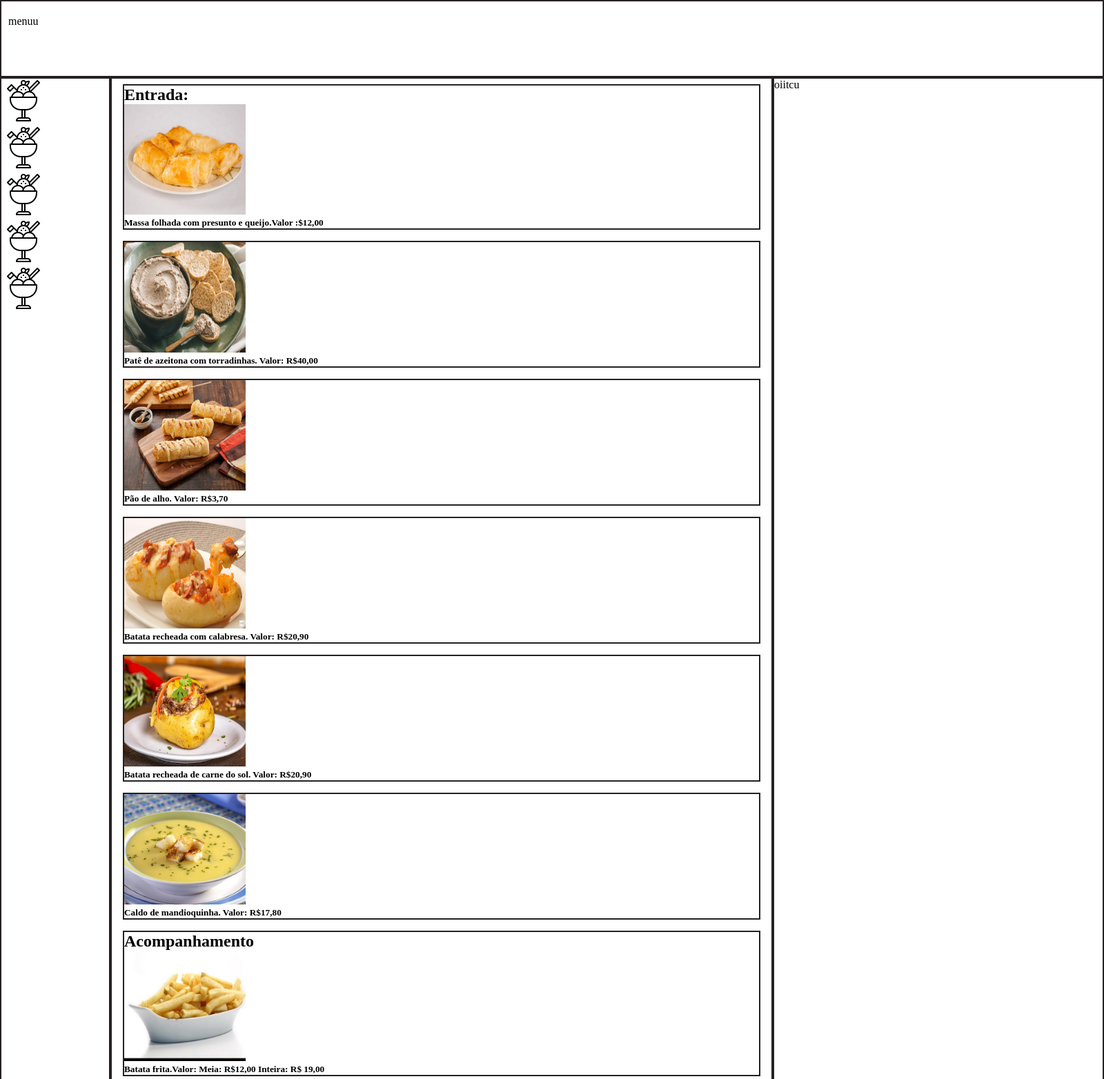
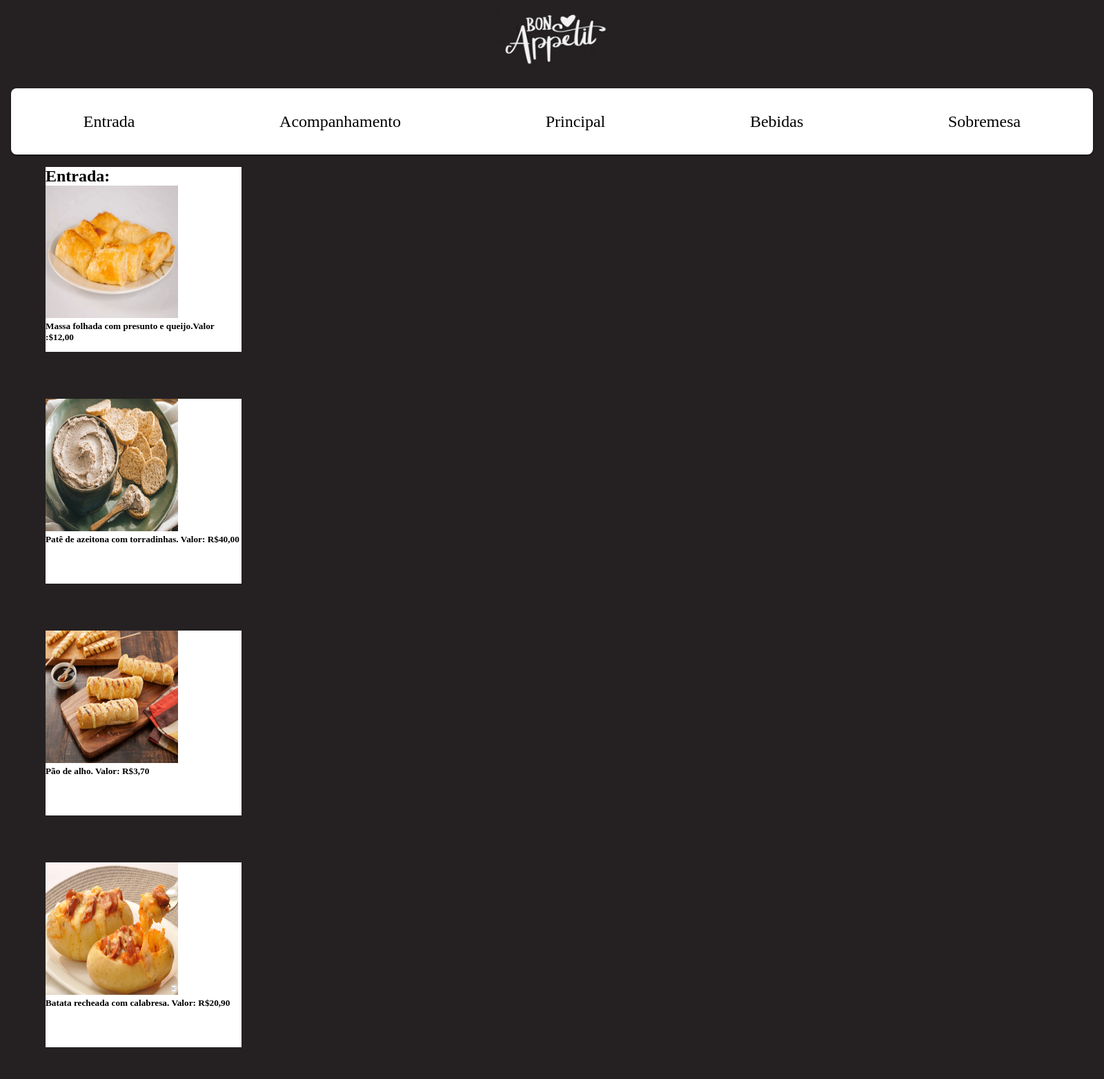
Before and after one commit to Juliana-so003/Restaurante, a PHP site: page /html/telacardapio.html in a window 1600 px wide. Shown: the top 1564 px of the page at 69% size. Run offline with PHP 8.4, Linux system fonts and the light colour scheme.

Commit message:
fiz o menu do cardápio

```diff
--- a/sistema cliente/css/Cardapio.css
+++ b/sistema cliente/css/Cardapio.css
@@ -4,54 +4,38 @@
   box-sizing:border-box;
 }
 body {
-  display: grid;
-  grid-template-columns: 3fr;
-  grid-template-areas:
-    "x x x"
-    "a b c"
-    "a b c";
+  display: flex;
+  justify-content: center;
+  flex-direction: column;
+  background:#252122;
 }
 #menu{
-  grid-area: x;
+  left: 27em;
   border: 2px solid #252122;
-    height: 7em;
-    padding: 20px 10px 10px 10px;
-    justify-content: space-between;
-    align-items: center;
-    width: 100
+  border-radius:50%;
+    height: 5em;
+    padding-top:2em;
+    width: 5em ;
+    background: red;
+    position: relative;
 }
-#container1{
-  grid-area: a;
-  display: flex;
-  flex-direction: column;
-  height: 50%;
-  width: 10em;
-  border: 2px solid #252122;
+#p_menu{
+  color:white;
+  text-align:center;
+  position: relative;
+  font-size: 1em;
+}
 
-}
 .img_icone{
   height: 4em;
   width: 4em;
 }
-#container2 {
-  grid-area: b;
-  display: flex;
-  flex-direction: column;
-  height: 100%;
-  width: 60em;
-  border: 2px solid #252122;
-  position: relative;
-}
-.img_container2{
-  height: 10em;
-  width: 11em;
-}
+
 .pratos{
   margin: 0.5em 1em;
   border: 2px solid #252122;
 }
 #container3 {
-  grid-area: c;
   display: flex;
   flex-direction: column;
   height: 100%;
@@ -59,3 +43,22 @@ body {
   border: 2px solid #252122;
   position: relative;
 }
+#logo {
+  width: 10em;
+  height: 5em;
+  left: 45%;
+  position: relative;
+  top:1em;
+}
+.img_container2{
+  height: 12em;
+  width: 12em;
+}
+.pratos{
+  flex-direction: column;
+  display: flexf;
+  background: white;
+  height: 17em;
+  width: 18em;
+  margin: 4em;
+}
--- /dev/null
+++ b/sistema cliente/css/Cardapio2.css
@@ -0,0 +1,81 @@
+a:link{
+       text-decoration:none;
+        color: #000;
+   }
+   a:visited{
+    color: #000;
+   }
+   a:hover{
+       color:  #32CD32;
+   }
+
+		.container1{
+		  position: relative;
+            width: 98%;
+            height: 6em;
+            left: 1em;
+            top: 3em;
+			background: white;
+			border-radius:8px;
+			align-items: center;
+			justify-content: space-around;
+			display: flex;
+
+			box-shadow: 0 1px 3px 0 rgba(0,0,0,0.1), 0 1px 2px 0 rgba(0,0,0,0.6);
+
+        }
+
+		label{
+			margin: 0 10px;
+			color: #000;
+
+		}
+
+		input[type="radio"] {
+		display: none;
+		}
+		input[type="radio"]:hover+label {
+					color: #32CD32;
+				}
+		.selecione-elemento{
+			background:  #32CD32;
+			width: 6em;
+			height: 7px;
+			position: absolute;
+			left: 85px;
+			top: 70%;
+            border-radius: 5px;
+			transition: 0.25s easy-out;
+          visibility: hidden;
+		}
+        input[id="radio0"]:hover~.selecione-elemento{
+					transform:translateX(-3.1em);
+                   visibility: visible;
+				}
+		input[id="radio1"]:hover~.selecione-elemento{
+					transform:translateX(7em);
+              visibility: visible;
+              width: 12rem;
+				}
+		input[id="radio2"]:hover~.selecione-elemento{
+					transform:translateX(23.5em);
+					width: 7em;
+          visibility: visible;
+				}
+		input[id="radio3"]:hover~.selecione-elemento{
+					transform:translateX(34.5em);
+                     visibility: visible;
+				}
+        input[id="radio4"]:hover~.selecione-elemento{
+            transform:translateX(44.3em);
+            width: 8.5rem;
+             visibility: visible;
+        }
+
+
+   .p{
+       font-size: 1.5em;
+line-height: 1em;
+position: relative;
+
+   }
--- a/sistema cliente/html/telacardapio.html
+++ b/sistema cliente/html/telacardapio.html
@@ -8,32 +8,43 @@
   <title>Cardapio</title>
 
   <link rel="stylesheet" href="../css/Cardapio.css">
+
+  <link rel="stylesheet" href="../css/Cardapio2.css">
 </head>
 
 <body>
-  <div id="menu">menuu</div>
-  <div id="container1">
-    <div class="icones">
-       <img class="img_icone" src="../Sobremesa/sorvete.png">
-    </div>
+  <img id="logo" src="../fundos/logan.png"/>
+ <div class="container1">
 
-    <div class="icones">
-        <img class="img_icone" src="../Sobremesa/sorvete.png">
-   </div>
+    <input type="radio" name="menu" id="radio0" checked />
+    <label for="radio0">
+      <a href="#"> <p class="p">Entrada</p></a>
+      </label>
 
-    <div class="icones">
-       <img class="img_icone" src="../Sobremesa/sorvete.png">
-     </div>
+    <input type="radio" name="menu" id="radio1">
+    <label for="radio1">
+      <a href="#"><p class="p">Acompanhamento</p></a>
+    </label>
 
-    <div class="icones">
-       <img class="img_icone" src="../Sobremesa/sorvete.png">
-    </div>
+    <input type="radio" name="menu" id="radio2">
+    <label for="radio2">
+      <a href="#"><p class="p">Principal</p></a>
+      </label>
 
-    <div class="icones">
-       <img class="img_icone" src="../Sobremesa/sorvete.png">
+    <input type="radio" name="menu" id="radio3">
+    <label for="radio3">
+      <a href="#"><p class="p">Bebidas</p></a>
+      </label>
+
+    <input type="radio" name="menu" id="radio4">
+    <label for="radio4">
+      <a href="#"><p class="p">Sobremesa</p></a>
+    </label>
+
+    <div class="selecione-elemento">
+      <div class="circle"></div>
     </div>
   </div>
-
   <!-- começo do segundo container -->
   <div id="container2">
     <div class="pratos">
```
